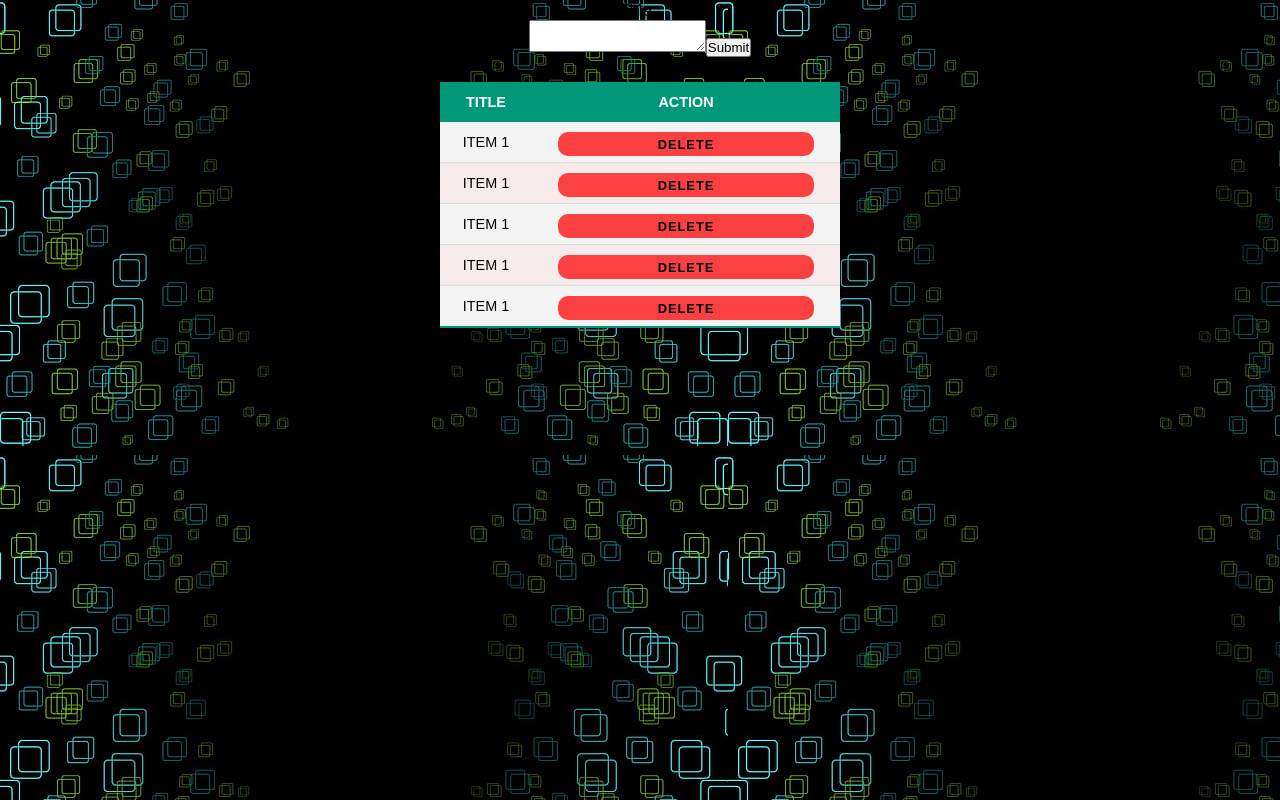
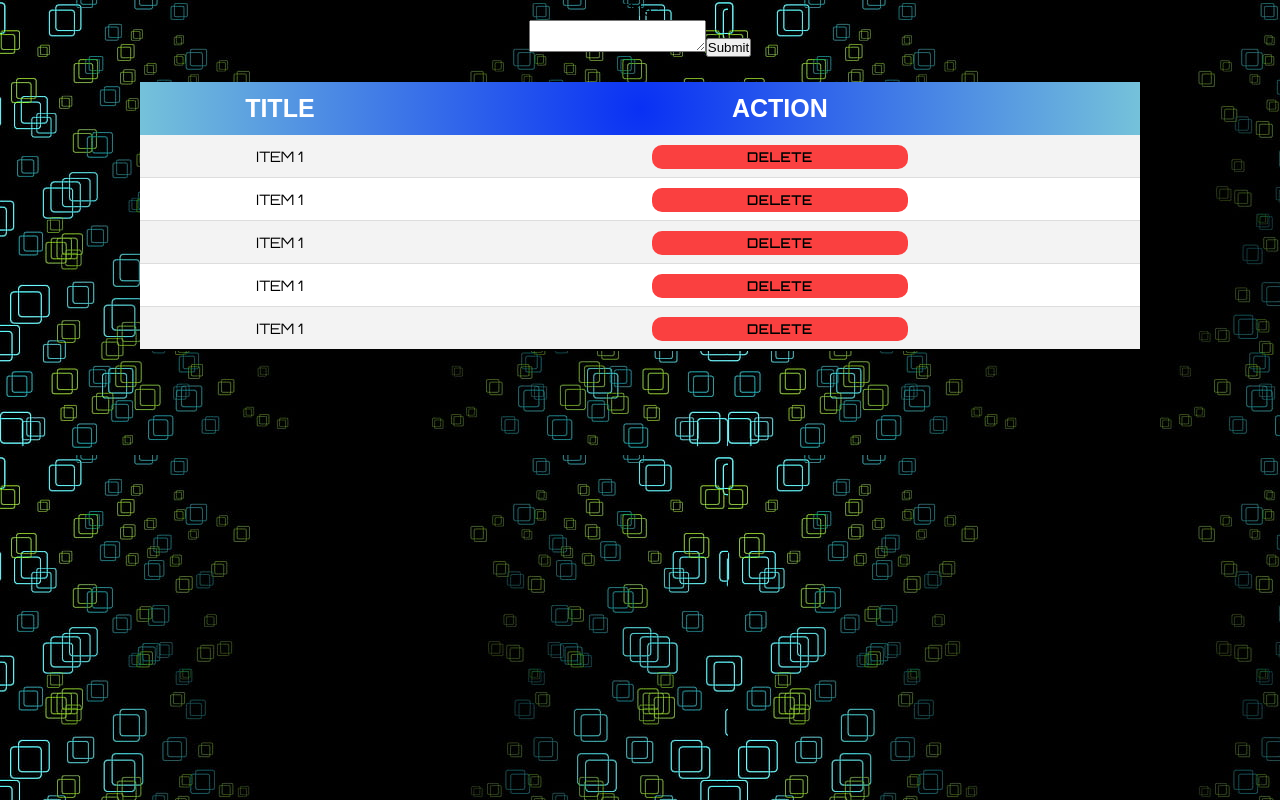
Before and after one commit to Tincho3604/Devlights_exercise, a React (Create React App) app: page / in a window 1280 px wide. Built offline with nearby package versions, Linux system fonts and the light colour scheme.

Commit message:
Refactor: finish style table

```diff
--- a/public/index.html
+++ b/public/index.html
@@ -10,34 +10,12 @@
       content="Web site created using create-react-app"
     />
     <link rel="apple-touch-icon" href="%PUBLIC_URL%/logo192.png" />
-    <!--
-      manifest.json provides metadata used when your web app is installed on a
-      user's mobile device or desktop. See https://developers.google.com/web/fundamentals/web-app-manifest/
-    -->
     <link rel="manifest" href="%PUBLIC_URL%/manifest.json" />
-    <!--
-      Notice the use of %PUBLIC_URL% in the tags above.
-      It will be replaced with the URL of the `public` folder during the build.
-      Only files inside the `public` folder can be referenced from the HTML.
-
-      Unlike "/favicon.ico" or "favicon.ico", "%PUBLIC_URL%/favicon.ico" will
-      work correctly both with client-side routing and a non-root public URL.
-      Learn how to configure a non-root public URL by running `npm run build`.
-    -->
+    <link href="https://fonts.googleapis.com/css2?family=Orbitron&display=swap" rel="stylesheet">
     <title>React App</title>
   </head>
   <body>
     <noscript>You need to enable JavaScript to run this app.</noscript>
     <div id="root"></div>
-    <!--
-      This HTML file is a template.
-      If you open it directly in the browser, you will see an empty page.
-
-      You can add webfonts, meta tags, or analytics to this file.
-      The build step will place the bundled scripts into the <body> tag.
-
-      To begin the development, run `npm start` or `yarn start`.
-      To create a production bundle, use `npm run build` or `yarn build`.
-    -->
   </body>
 </html>
--- a/src/Components/Table/style.css
+++ b/src/Components/Table/style.css
@@ -3,16 +3,19 @@
     margin: 25px 0;
     font-size: 0.9em;
     font-family: sans-serif;
-    min-width: 400px;
+    min-width: 1000px;
     box-shadow: 0 0 20px rgba(0, 0, 0, 0.15);
-    background-color: rgb(247, 234, 234);
+    background-color: rgb(255, 255, 255);
     text-transform: uppercase;
 }
 
 .styled-table thead tr {
-    background-color: #009879;
+    background: rgb(252,70,70);
+    background: radial-gradient(circle, rgba(252,70,70,1) 0%, rgba(9,48,244,1) 0%, rgba(117,194,218,1) 100%, rgba(218,94,123,1) 100%, rgba(203,140,72,1) 100%);
     color: #ffffff;
     text-align: center;
+    border-radius: 10px;
+    font-size: 25px;
 }
 
 .styled-table th,
@@ -21,6 +24,8 @@
 }
 
 .styled-table tbody tr {
+    transition: all 0.5s ease-out;
+    font-family: 'Orbitron', sans-serif;
     border-bottom: 1px solid #dddddd;
 }
 
@@ -29,5 +34,10 @@
 }
 
 .styled-table tbody tr:last-of-type {
-    border-bottom: 2px solid #009879;
+    border-bottom: 2px solid #000000;
+
 }
+
+.styled-table tbody tr:hover{
+    background-color: rgb(227, 249, 255);
+}
```
